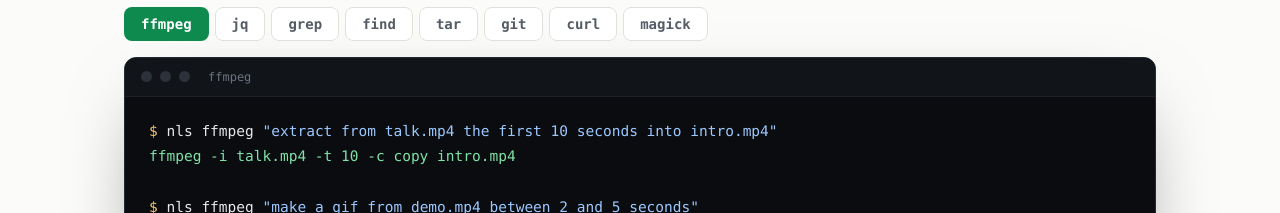
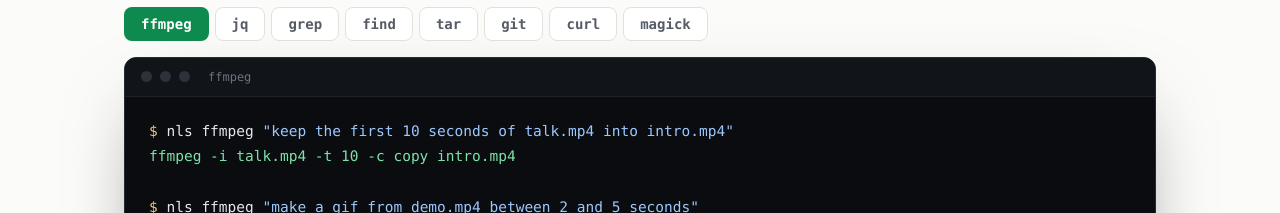
Before and after one commit to gnatal/nls, a plain HTML site: page docs/index.html in a window 1280 px wide. Shown: the part 1380-1593 px from the top of the page. Drawn offline with Linux system fonts and the light colour scheme.

Commit message:
Fixing bugs

```diff
--- a/docs/index.html
+++ b/docs/index.html
@@ -277,7 +277,7 @@
 
       <div class="term panel" role="tabpanel" id="t-ffmpeg" aria-labelledby="b-ffmpeg">
         <div class="term-bar"><i></i><i></i><i></i><b>ffmpeg</b></div>
-<pre><span class="p">$</span> nls ffmpeg <span class="s">"extract from talk.mp4 the first 10 seconds into intro.mp4"</span>
+<pre><span class="p">$</span> nls ffmpeg <span class="s">"keep the first 10 seconds of talk.mp4 into intro.mp4"</span>
 <span class="o">ffmpeg -i talk.mp4 -t 10 -c copy intro.mp4</span>
 
 <span class="p">$</span> nls ffmpeg <span class="s">"make a gif from demo.mp4 between 2 and 5 seconds"</span>
```
Also changed, not shown: docs/nls-demo.gif, marketing/nls-demo.gif, 4 other files.
